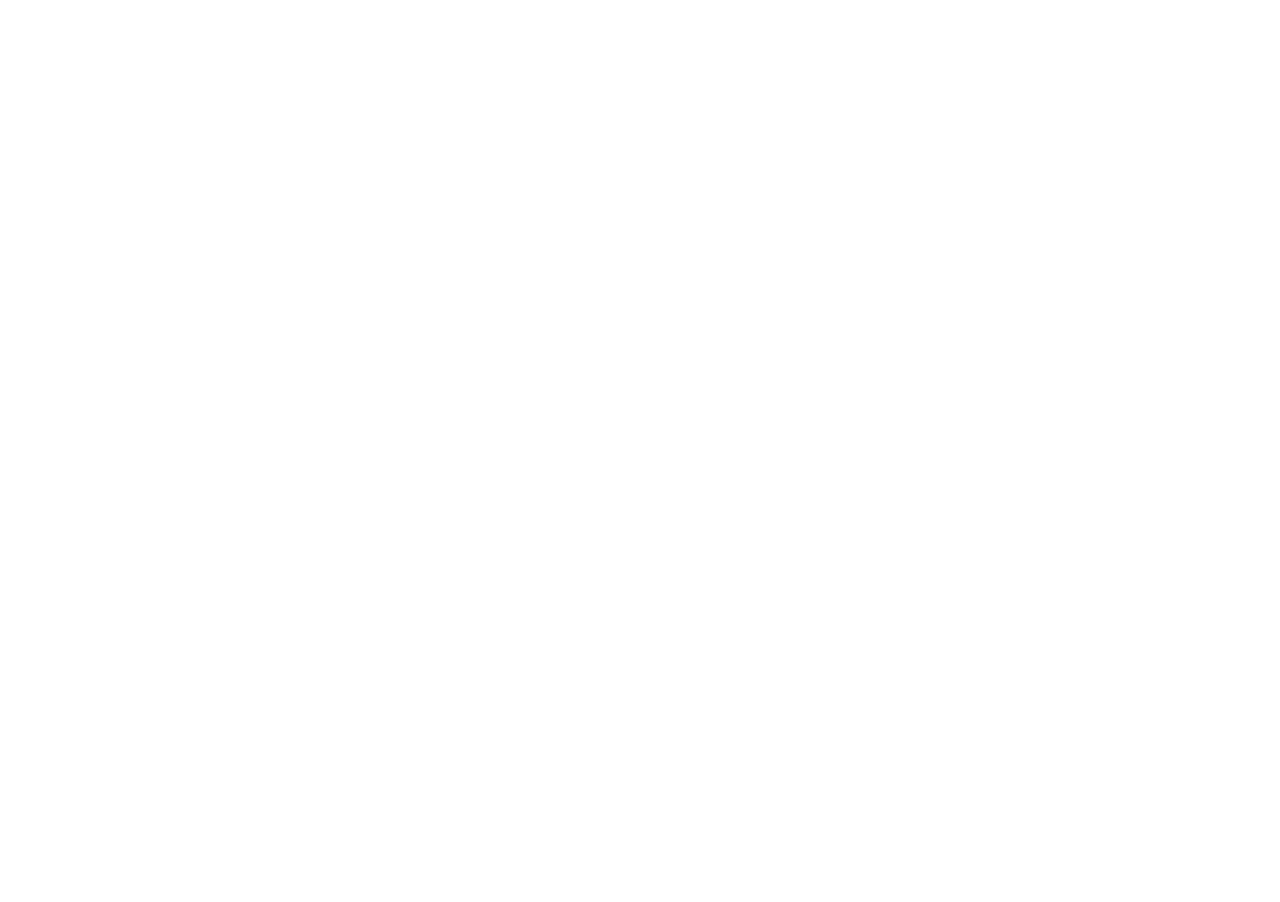
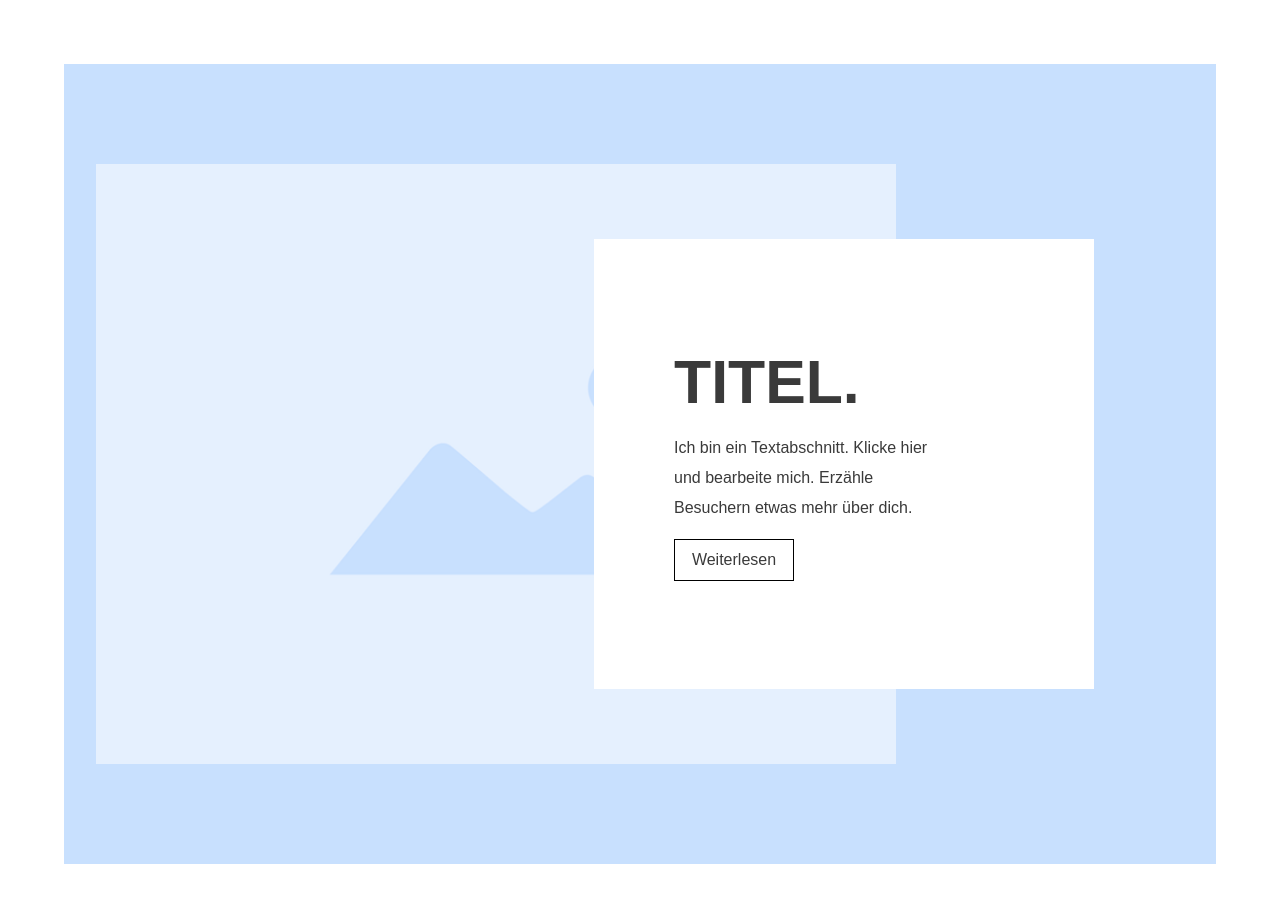
Before and after one commit to f-karamizadeh/templatewebsite, a plain HTML site: page index.html in a window 1280 px wide. Before the commit the page ends 800 px from the top, so only its background shows below. Drawn offline with Linux system fonts and the light colour scheme.

Commit message:
added hero section

```diff
--- a/css/styles.css
+++ b/css/styles.css
@@ -29,3 +29,61 @@ select {
 body {
   min-height: 100vh;
 }
+
+.hero {
+  background-color: rgb(200, 224, 254);
+  height: 800px;
+  margin: 4rem;
+  position: relative;
+  padding: 2rem;
+  display: flex;
+  align-items: center;
+  justify-content: center;
+}
+
+.hero img {
+  width: 800px;
+  height: 600px;
+}
+
+.container {
+  width: 1250px;
+  height: 800px;
+  display: flex;
+  align-items: center;
+  position: relative;
+}
+
+.title-container {
+  background-color: white;
+  width: 500px;
+  height: 450px;
+  z-index: 1;
+  position: absolute;
+  right: 90px;
+  padding: 5rem;
+  font-family: Arial, Helvetica, sans-serif;
+  color: rgb(58, 58, 58);
+  display: flex;
+  flex-direction: column;
+  justify-content: center;
+  gap: 1rem;
+}
+
+.title-container h1 {
+  font-size: 3.8rem;
+  font-weight: bold;
+}
+
+.title-container p {
+  line-height: 30px;
+}
+
+.title-container button {
+  width: 120px;
+  background-color: white;
+  border: 1px solid black;
+  padding: 0.7rem 0;
+  font-family: Arial, Helvetica, sans-serif;
+  color: rgb(58, 58, 58);
+}
--- a/index.html
+++ b/index.html
@@ -1,23 +1,28 @@
 <!DOCTYPE html>
 <html lang="de">
   <head>
-    <meta charset="UTF-8">
-    <meta name="viewport" content="width=device-width, initial-scale=1.0">
+    <meta charset="UTF-8" />
+    <meta name="viewport" content="width=device-width, initial-scale=1.0" />
     <title>Template Website Übung</title>
-    <link rel="stylesheet" href="./css/styles.css">
+    <link rel="stylesheet" href="./css/styles.css" />
   </head>
   <body>
-    <header class="header" id="head">
-
-    </header>
+    <header class="header" id="head"></header>
     <section class="hero" id="hero">
-
+      <div class="container">
+        <img src="./img/layout.png" alt="templatePicture" />
+        <div class="title-container">
+          <h1>TITEL.</h1>
+          <p>
+            Ich bin ein Textabschnitt. Klicke hier <br />
+            und bearbeite mich. Erzähle <br />
+            Besuchern etwas mehr über dich.
+          </p>
+          <button>Weiterlesen</button>
+        </div>
+      </div>
     </section>
-<aside class="mediabar" id="mediabar">
-
-</aside>
-<footer class="footer" id="footer">
-
-</footer>
+    <aside class="mediabar" id="mediabar"></aside>
+    <footer class="footer" id="footer"></footer>
   </body>
 </html>
```
Also changed, not shown: img/layout.png (added). Lines whose indentation alone changed are shown as unchanged.
